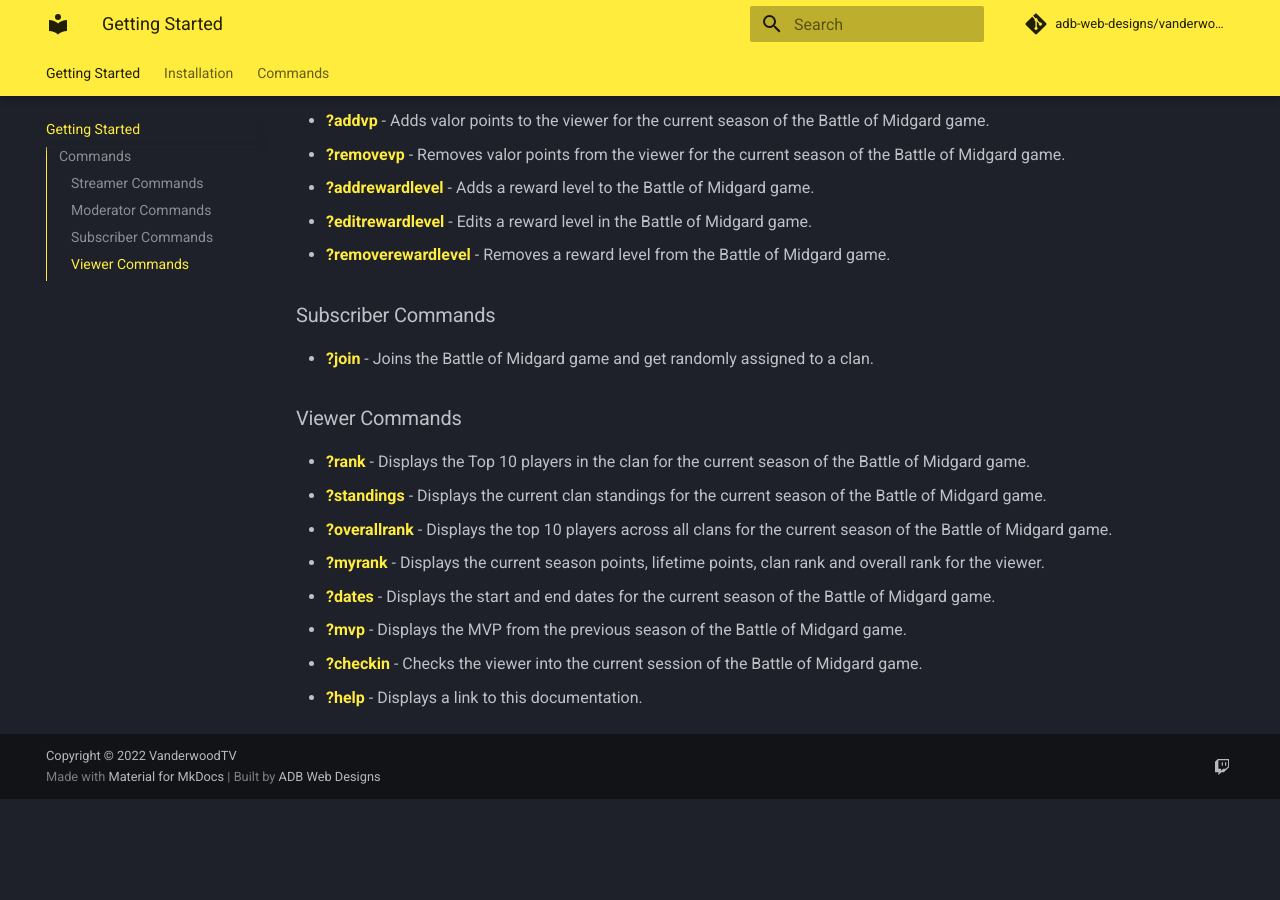
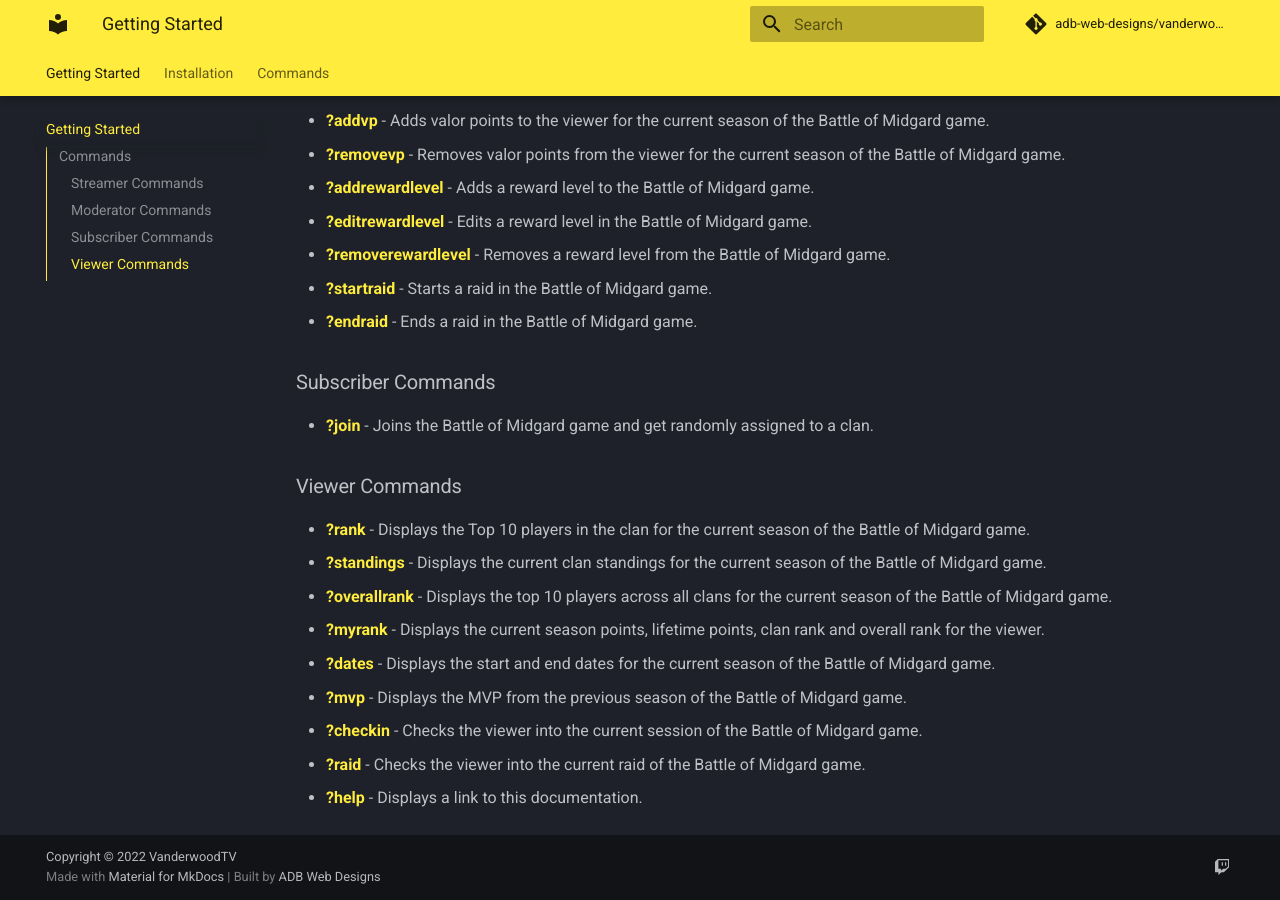
Before and after one commit to vanderheim-village/vanderwood-twitch-bot, an MkDocs documentation site: the page built from docs/index.md, in a window 1280 px wide and 900 px high, scrolled down 821 px. Built offline with MkDocs 1.6.1 and Material for MkDocs 9.7.7, drawn with Linux system fonts in a browser that asks for light colours; comment, search, counter and statistics services are not loaded; the version menu is left out; before the commit the page ends 1620 px from its top, so only the background shows below that.

Commit message:
docs: Add docs pages for raid commands.

```diff
--- a/docs/index.md
+++ b/docs/index.md
@@ -34,6 +34,8 @@ The bot has a number of commands that are available to the streamer, moderators,
 * **[?addrewardlevel](commands/moderator-commands/addrewardlevel.md)** - Adds a reward level to the Battle of Midgard game.
 * **[?editrewardlevel](commands/moderator-commands/editrewardlevel.md)** - Edits a reward level in the Battle of Midgard game.
 * **[?removerewardlevel](commands/moderator-commands/removerewardlevel.md)** - Removes a reward level from the Battle of Midgard game.
+* **[?startraid](commands/moderator-commands/startraid.md)** - Starts a raid in the Battle of Midgard game.
+* **[?endraid](commands/moderator-commands/endraid.md)** - Ends a raid in the Battle of Midgard game.
 
 ### Subscriber Commands
 
@@ -48,4 +50,5 @@ The bot has a number of commands that are available to the streamer, moderators,
 * **[?dates](commands/viewer-commands/dates.md)** - Displays the start and end dates for the current season of the Battle of Midgard game.
 * **[?mvp](commands/viewer-commands/mvp.md)** - Displays the MVP from the previous season of the Battle of Midgard game.
 * **[?checkin](commands/viewer-commands/checkin.md)** - Checks the viewer into the current session of the Battle of Midgard game.
+* **[?raid](commands/viewer-commands/raid.md)** - Checks the viewer into the current raid of the Battle of Midgard game.
 * **[?help](commands/viewer-commands/help.md)** - Displays a link to this documentation.
```
Also changed, not shown: docs/commands/moderator-commands/endraid.md (added, +15 -0 lines), docs/commands/moderator-commands/startraid.md (added, +15 -0 lines), docs/commands/viewer-commands/raid.md (added, +15 -0 lines).
